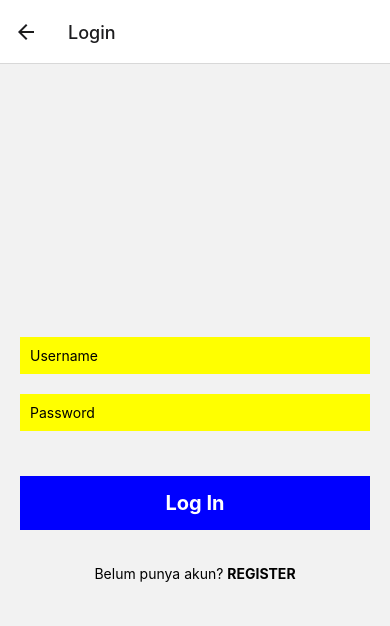
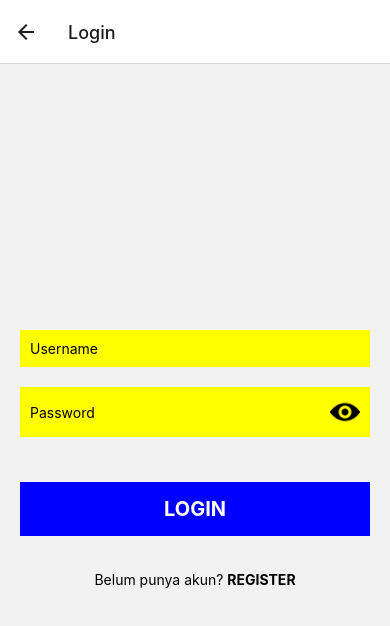
Before and after one commit to Indra2108/simple-login-register, a React Native app: screen /Login in a window 390 px wide. Shown: the top 626 px of the page. Built offline with nearby package versions, Linux system fonts and the light colour scheme.

Commit message:
Fixing styling

```diff
--- a/src/login/Style.js
+++ b/src/login/Style.js
@@ -8,10 +8,18 @@ export default StyleSheet.create({
     },
     inputbackground:{
         backgroundColor: 'yellow',
-        marginVertical: 10
+        marginVertical: 10,
+        flexDirection: 'row',
+        alignItems: 'center',
+        justifyContent: 'space-between',
+        padding: 10,
     },
-    textinput: {
-        padding: 10,
+    textinput:{
+
+    },
+    eye:{
+        width: 30,
+        height: 30,
     },
     tombol: {
         width: '100%',
--- a/src/login/index.js
+++ b/src/login/index.js
@@ -1,5 +1,5 @@
 import React, {Component} from "react";
-import { View, Text, TextInput, TouchableOpacity } from "react-native";
+import { View, Text, TextInput, TouchableOpacity, Image } from "react-native";
 
 // IMPORT LIBRARY
 import AsyncStorage from '@react-native-async-storage/async-storage';
@@ -12,6 +12,13 @@ import open from '../assets/eye.png';
 import close from '../assets/hidden.png';
 
 export default class Login extends Component {
+    constructor(props) {
+        super(props);
+        this.state = {
+            hide: true
+        }
+    }
+
     render() {
         return(
             <View style={Style.container}>
@@ -26,11 +33,16 @@ export default class Login extends Component {
                     <TextInput
                         placeholder='Password'
                         style={Style.textinput}
+                        secureTextEntry={this.state.hide}
+                        onChangeText={(password) => this.setState({ password })}
                     />
+                    <TouchableOpacity onPress={() => this.state.hide ? this.setState({ hide: false }) : this.setState({ hide: true })}>
+                        <Image source={this.state.hide ? open : close} style={Style.eye}/>
+                    </TouchableOpacity>
                 </View>
 
                 <TouchableOpacity style={Style.tombol}>
-                    <Text style={Style.tulisantombol}>Log In</Text>
+                    <Text style={Style.tulisantombol}>LOGIN</Text>
                 </TouchableOpacity>
 
                 <View style={Style.teksregister}>
--- a/src/register/Style.js
+++ b/src/register/Style.js
@@ -1,7 +1,4 @@
 import { StyleSheet } from "react-native";
-
-// IMPORT LIBRARY
-import {widthPercentageToDP as wp, heightPercentageToDP as hp} from 'react-native-responsive-screen';
 
 export default StyleSheet.create({
     container: {
@@ -15,13 +12,14 @@ export default StyleSheet.create({
         flexDirection: 'row',
         alignItems: 'center',
         justifyContent: 'space-between',
+        padding: 10,
     },
     textinput: {
-        padding: 10,
+
     },
     eye:{
-        width: wp('8%'),
-        height: hp('3%'),
+        width: 30,
+        height: 30,
     },
     tombol: {
         width: '100%',
--- a/src/register/index.js
+++ b/src/register/index.js
@@ -136,7 +136,7 @@ export default class Register extends Component {
 
                 <View style={Style.tekslogin}>
                     <Text>Sudah punya akun? </Text>
-                    <Text onPress={() => this.props.navigation.navigate('Login')} style={Style.login}>Log In</Text>
+                    <Text onPress={() => this.props.navigation.navigate('Login')} style={Style.login}>LOGIN</Text>
                 </View>
             </View>
         )
```
